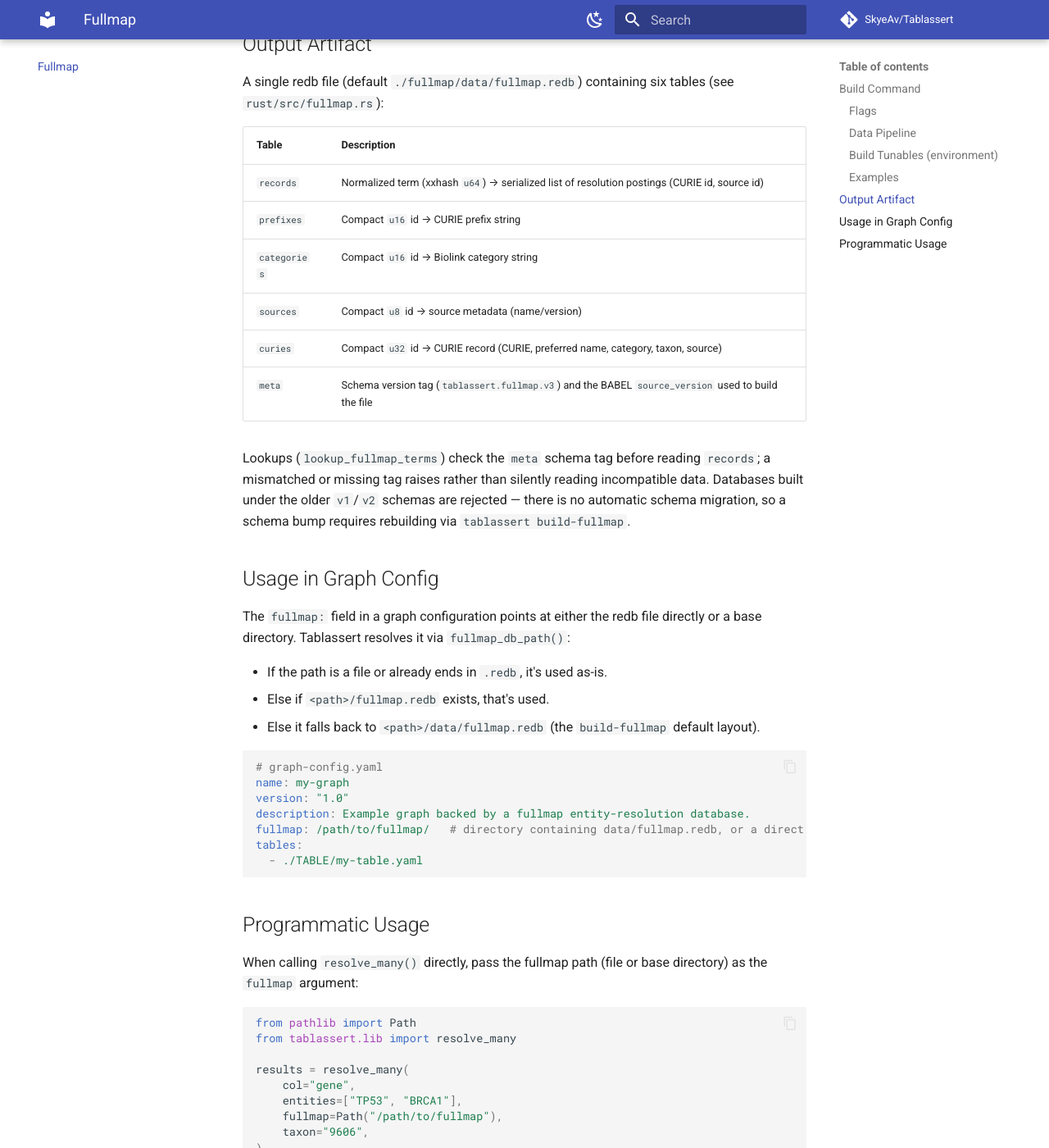
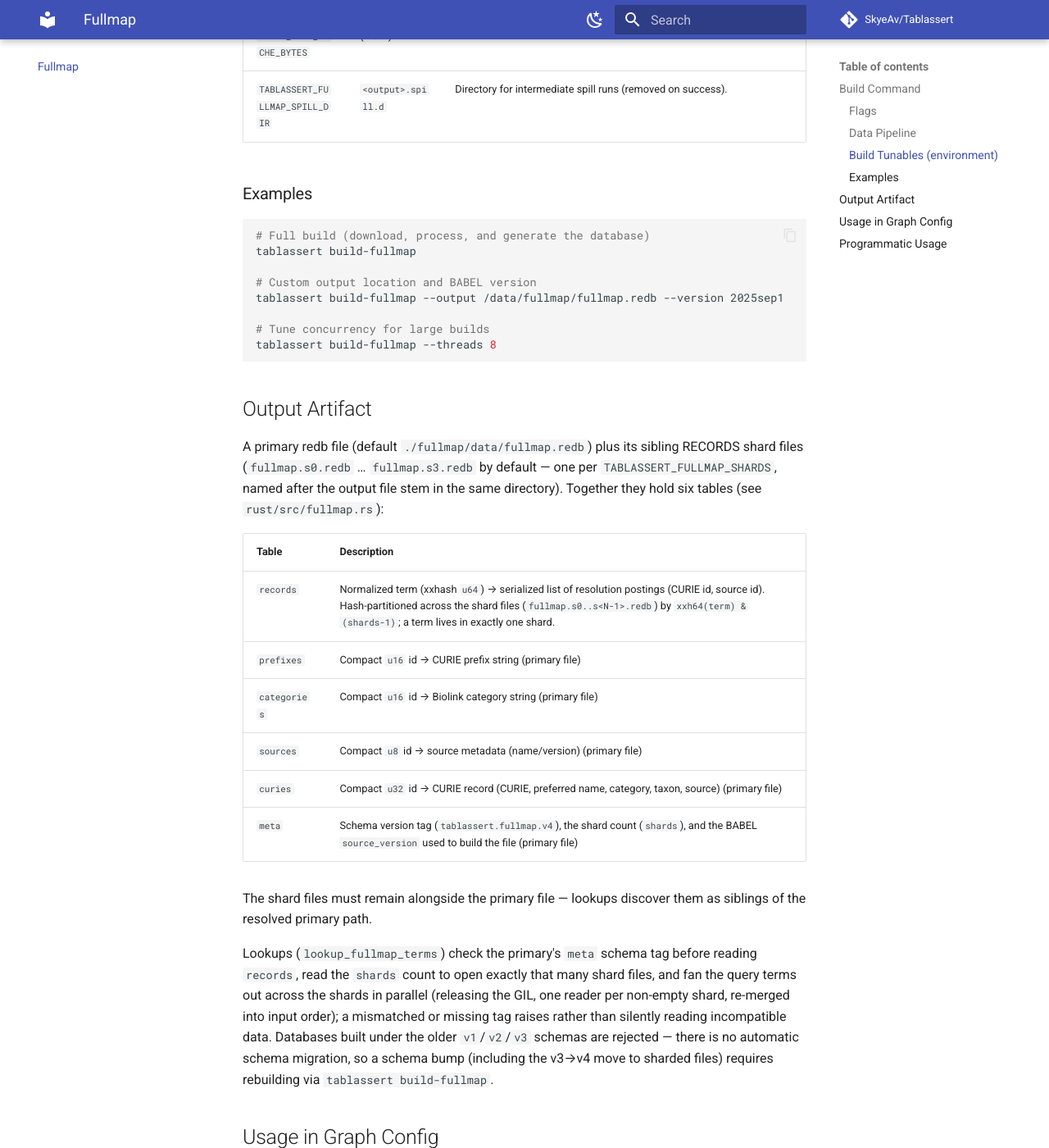
Before and after one commit to SkyeAv/Tablassert3.0.0, an MkDocs documentation site: the page built from docs/fullmap.md, in a window 1280 px wide and 1400 px high, scrolled down 2990 px. Shown: the whole window at 82% size. Built offline with MkDocs 1.6.1 and Material for MkDocs 9.7.7, drawn with Linux system fonts in a browser that asks for light colours; comment, search, counter and statistics services are not loaded; some of the changed text lies outside the part shown.

Commit message:
docs: [US-105] document sharded fullmap DB v4 + parallel build/lookup
docs/fullmap.md: sharded on-disk layout (primary fullmap.redb +
fullmap.s0..s3.redb, xxh64(term)&3), parallel Phase-2 RECORDS write (single
k-way merge -> bounded per-shard channels -> min(shard_count,worker_count)
concurrent redb writers; redb is single-writer-per-file), GIL-released
parallel lookup fanning across shards, schema tablassert.fullmap.v4
(v<=3 -> outdated/rebuild), TABLASSERT_FULLMAP_SHARDS tunable.

CHANGELOG: Changed (sharded DB v4; existing v3 DBs must rebuild; parallel
build write + parallel lookup) + Added (TABLASSERT_FULLMAP_SHARDS), plus
small reconciliations of now-stale single-file/schema clauses.

Benchmark: within-session SHARDS=4 vs SHARDS=1 control (box disk ~2.3-2.5x
slower than the Jul-23 baseline, control-proven). Phase-2 RECORDS write:
medium -7%, stress -19%; RSS flat. Honest caveat: gain is modest because the
single-threaded k-way merge producer now caps Phase-2, not per-shard B-tree
insert (follow-up). Equivalence: 0/8000 (SHARDS=4 vs =2).

```diff
--- a/docs/fullmap.md
+++ b/docs/fullmap.md
@@ -1,8 +1,8 @@
 # Fullmap
 
-Fullmap is Tablassert's embedded entity-resolution database: a single [redb](https://github.com/cberner/redb) file containing biological synonyms, CURIEs, Biolink categories, taxon IDs, and source provenance, built from NCATS Translator BABEL export files. It powers `resolve()` / `resolve_many()`, mapping free-text strings to standardized identifiers.
+Fullmap is Tablassert's embedded entity-resolution database: a small set of [redb](https://github.com/cberner/redb) files — a primary file holding the dimensions, CURIEs, and schema metadata, plus a handful of hash-sharded RECORDS files (`fullmap.s0.redb` … `fullmap.s3.redb` by default) holding the term→postings index — containing biological synonyms, CURIEs, Biolink categories, taxon IDs, and source provenance, built from NCATS Translator BABEL export files. It powers `resolve()` / `resolve_many()`, mapping free-text strings to standardized identifiers.
 
-Unlike the DuckDB-shard architecture used in earlier versions (built by a separate external `datassert` Go CLI), Fullmap is built entirely in-process by Tablassert's own Rust extension — no external tool or install step is required.
+Unlike the DuckDB-shard architecture used in earlier versions (built by a separate external `datassert` Go CLI), Fullmap is built entirely in-process by Tablassert's own Rust extension — no external tool or install step is required. The sharding described here is a distinct, in-process redb shard scheme — a few sibling redb files written and read by the extension itself — not the old external DuckDB shards.
 
 ## Build Command
 
@@ -27,7 +27,7 @@ The build is a parallel, **memory-bounded** pipeline executed by the Rust extens
 1. **Download** — BABEL class and synonym files are downloaded from RENCI (`https://stars.renci.org/var/babel_outputs`) into `--cache` (resumable, range-request downloads; cached files are reused).
 2. **Equivalents index** — Class files are parsed in parallel into sorted on-disk runs, then k-way merged into a single memory-mapped index mapping each primary CURIE to its equivalent identifiers. Only a compact `(hash, offset)` index lives in RAM; the string data is mmap'd.
 3. **Synonym pass** — A small pool of producer threads decompresses/reads the synonym files and pushes byte-bounded line-chunks through a bounded channel; the worker threads pull chunks and process the rows in parallel. Because every worker draws from one shared queue, the large files (protein/smallmolecule/gene/drugchemicalconflated) are processed by **all** workers, not one thread each. For each row, the build collects dimension sets (CURIE prefixes, Biolink categories, sources), assigns compact integer CURIE IDs via a hash-keyed dedup map (`xxh3_128(curie) → id`), and accumulates normalized-term → (CURIE, source) postings. Each worker's per-CURIE rows and term postings are drained to bounded on-disk spill runs once its buffer fills, so peak RAM stays flat regardless of input size. Terms matching the lookup path's dead-term filter (purely numeric, or generic labels like `none`/`nan`/`null`) are skipped, since they can never be queried.
-4. **Write** — A single redb write transaction emits the dimension tables (`prefixes`, `categories`, `sources`), the `curies` table (streamed from its spill runs), and the `meta` schema tag, followed by the `records` table — a k-way merge of the term spill runs streamed into redb in hash-sorted batches for near-sequential B-tree appends.
+4. **Write** — A single redb write transaction in the primary file emits the dimension tables (`prefixes`, `categories`, `sources`), the `curies` table (streamed from its spill runs), and the `meta` schema tag (which also records the shard count). The `records` table is then written **in parallel across the shard files**: one producer thread k-way-merges the term spill runs once and routes each merged term group to its hash-partitioned shard (`xxh64(term) & (shards-1)`) through a bounded per-shard channel, and `min(shard_count, worker_count)` writer threads — one redb database per shard, since redb allows a single writer per file — drain their channels and insert in hash-sorted batches for near-sequential B-tree appends. Because the B-tree insert is the bottleneck, N shard writers deliver ~N× the write throughput of a single-writer write.
 
 ### Build Tunables (environment)
 
@@ -36,6 +36,7 @@ Advanced tuning for the build's memory/speed trade-offs. Defaults are safe for a
 | Variable | Default | Description |
 |----------|---------|-------------|
 | `TABLASSERT_FULLMAP_EXCLUDE_PREFIXES` | *(empty)* | Comma-separated CURIE prefixes to drop at build time (e.g. `INCHIKEY,Publication`). Excluding prefixes you never resolve dramatically cuts build time, peak memory, and database size. |
+| `TABLASSERT_FULLMAP_SHARDS` | `4` | Number of on-disk RECORDS shard files (`fullmap.s0..s<N-1>.redb`) the term index is hash-partitioned across, and the number of concurrent redb writers in the write phase. Non-powers-of-two round down to the nearest power of two (6→4, 3→2); clamped to the compile-time cap (4). The resolved count is recorded in the primary's `meta` table (`shards`) and the read path opens exactly that many shard files. |
 | `TABLASSERT_FULLMAP_CHUNK_BYTES` | `8388608` (8 MiB) | Byte budget per producer→worker line-chunk. Bounded by bytes (not line count) so chunk memory is fixed even for large synonym records. |
 | `TABLASSERT_FULLMAP_PRODUCERS` | `clamp(workers/4, 4, #files)` | Number of producer (decompressor) threads. Decompression far outpaces parallel processing, so a handful keeps all workers fed. |
 | `TABLASSERT_FULLMAP_LOCAL_SPILL_ENTRIES` | `1000000` | Per-worker term-posting buffer size before spilling a sorted run to disk. Lower → less RAM, more run files. |
@@ -60,18 +61,20 @@ tablassert build-fullmap --threads 8
 
 ## Output Artifact
 
-A single redb file (default `./fullmap/data/fullmap.redb`) containing six tables (see `rust/src/fullmap.rs`):
+A primary redb file (default `./fullmap/data/fullmap.redb`) plus its sibling RECORDS shard files (`fullmap.s0.redb` … `fullmap.s3.redb` by default — one per `TABLASSERT_FULLMAP_SHARDS`, named after the output file stem in the same directory). Together they hold six tables (see `rust/src/fullmap.rs`):
 
 | Table | Description |
 |-------|-------------|
-| `records` | Normalized term (xxhash `u64`) → serialized list of resolution postings (CURIE id, source id) |
-| `prefixes` | Compact `u16` id → CURIE prefix string |
-| `categories` | Compact `u16` id → Biolink category string |
-| `sources` | Compact `u8` id → source metadata (name/version) |
-| `curies` | Compact `u32` id → CURIE record (CURIE, preferred name, category, taxon, source) |
-| `meta` | Schema version tag (`tablassert.fullmap.v3`) and the BABEL `source_version` used to build the file |
+| `records` | Normalized term (xxhash `u64`) → serialized list of resolution postings (CURIE id, source id). Hash-partitioned across the shard files (`fullmap.s0..s<N-1>.redb`) by `xxh64(term) & (shards-1)`; a term lives in exactly one shard. |
+| `prefixes` | Compact `u16` id → CURIE prefix string (primary file) |
+| `categories` | Compact `u16` id → Biolink category string (primary file) |
+| `sources` | Compact `u8` id → source metadata (name/version) (primary file) |
+| `curies` | Compact `u32` id → CURIE record (CURIE, preferred name, category, taxon, source) (primary file) |
+| `meta` | Schema version tag (`tablassert.fullmap.v4`), the shard count (`shards`), and the BABEL `source_version` used to build the file (primary file) |
 
-Lookups (`lookup_fullmap_terms`) check the `meta` schema tag before reading `records`; a mismatched or missing tag raises rather than silently reading incompatible data. Databases built under the older `v1`/`v2` schemas are rejected — there is no automatic schema migration, so a schema bump requires rebuilding via `tablassert build-fullmap`.
+The shard files must remain alongside the primary file — lookups discover them as siblings of the resolved primary path.
+
+Lookups (`lookup_fullmap_terms`) check the primary's `meta` schema tag before reading `records`, read the `shards` count to open exactly that many shard files, and fan the query terms out across the shards in parallel (releasing the GIL, one reader per non-empty shard, re-merged into input order); a mismatched or missing tag raises rather than silently reading incompatible data. Databases built under the older `v1`/`v2`/`v3` schemas are rejected — there is no automatic schema migration, so a schema bump (including the v3→v4 move to sharded files) requires rebuilding via `tablassert build-fullmap`.
 
 ## Usage in Graph Config
 
```
Also changed, not shown: CHANGELOG.md (+5 -3 lines).
